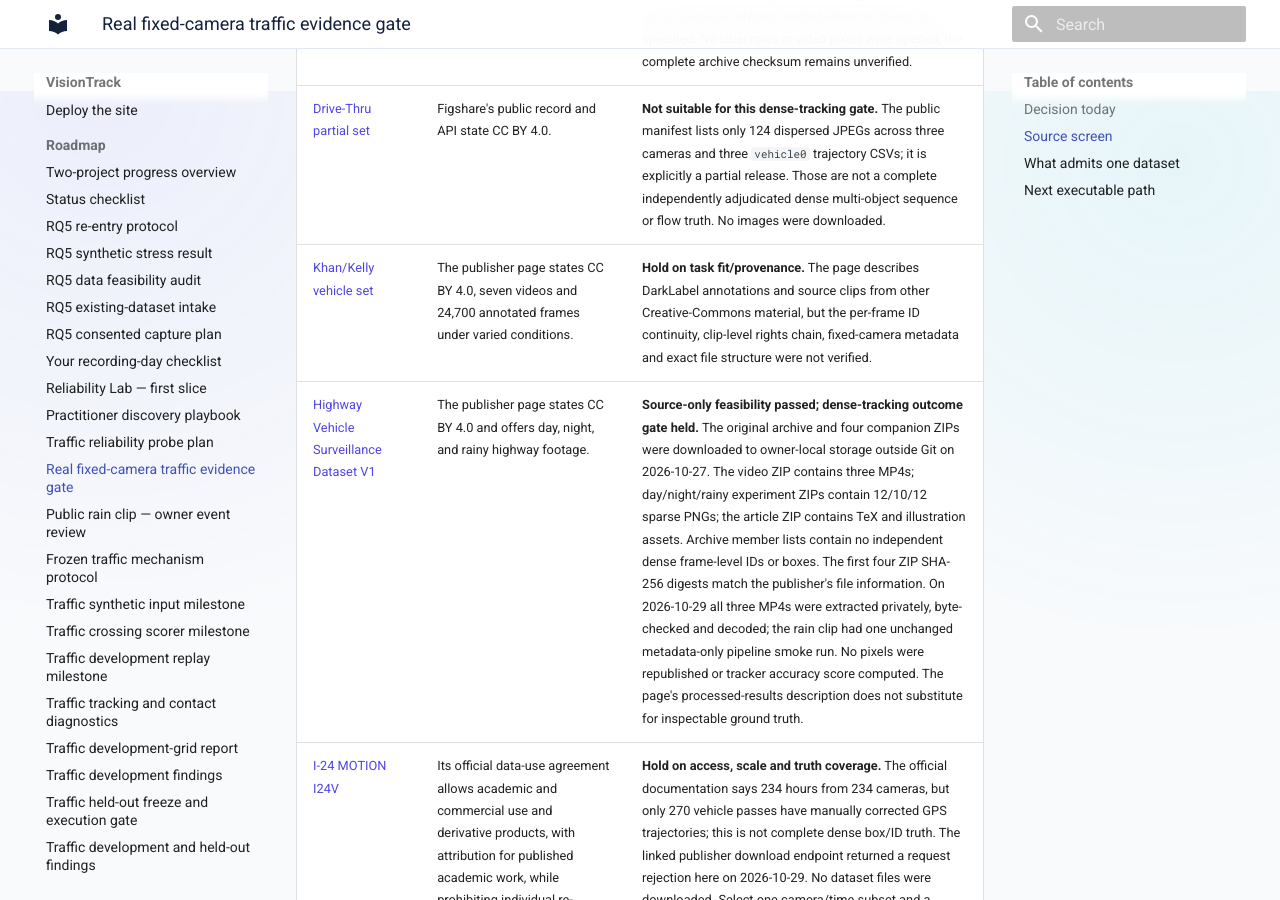
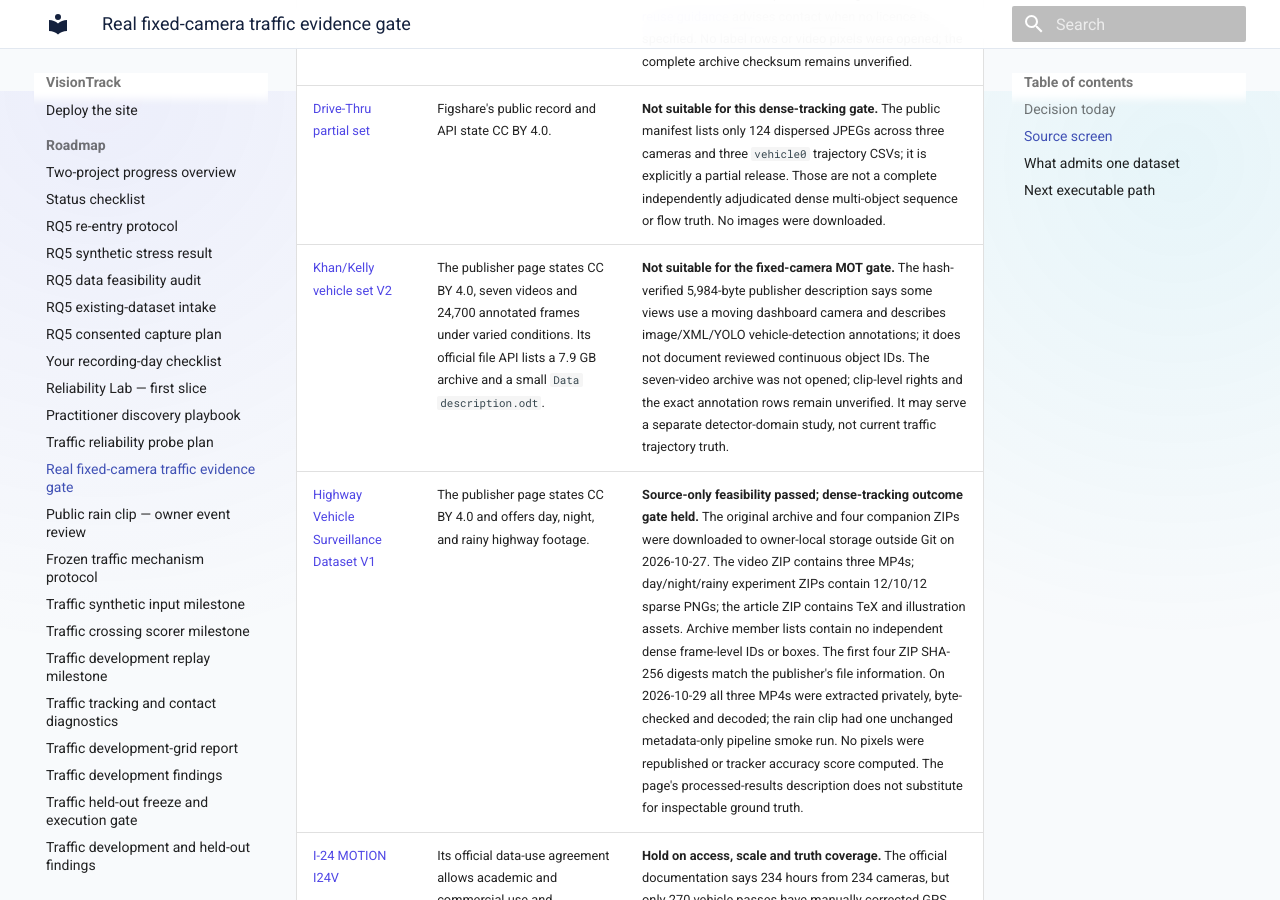
Before and after one commit to hulagerushikesh/visiontrack, an MkDocs documentation site: the page built from docs/REAL_TRAFFIC_EVIDENCE_GATE.md, in a window 1280 px wide and 900 px high, scrolled down 2609 px. Built offline with MkDocs 1.6.1 and Material for MkDocs 9.7.7, drawn with Linux system fonts in a browser that asks for light colours; some of the changed text lies outside the part shown.

Commit message:
Reject Khan vehicle set for fixed-camera MOT gate

```diff
--- a/docs/REAL_TRAFFIC_EVIDENCE_GATE.md
+++ b/docs/REAL_TRAFFIC_EVIDENCE_GATE.md
@@ -38,7 +38,7 @@
 | [SVMOT](https://zenodo.org/records/19468203) | The publisher lists 30 sequences from six traffic scenes, MOT-format GT **and detections**, occlusion fields, and a [scene-level train/test split](https://zenodo.org/records/19468203/preview/by_scene.json?include_deleted=0). Its [record API](https://zenodo.org/api/records/19468203) exposes `license.id = cc-by-nc-4.0`, although the rendered page's Rights field is blank. | **Non-commercial research intake, not admitted.** Small release files and a four-sequence development sample were checked without opening test scenes. All 30,762 supplied detection boxes in that sample exactly match GT box coordinates; three sequence metadata names disagree with directory names. A bounded visual review found one plausible ID-through-occlusion example, but its fully hidden frame cannot independently verify identity. All sampled occlusion rectangles equal GT-box intersections, and visibility is derived from those overlaps to three decimals, so these fields do not independently verify label quality. This is a better candidate for stationary-vehicle/occlusion continuity than directed-flow counting. Use a separately pinned detector stream if admitted. The full 18.3 GB archive checksum, camera provenance, label protocol/completeness, and product-use rights remain unresolved. See [bounded intake](SVMOT_INTAKE.md). Freeze a scene-disjoint protocol before opening test labels. |
 | [RoundaboutHD](https://researchdata.bath.ac.uk/1574/) | Four fixed 4K cameras, labeled vehicle trajectories and a single-camera tracking subset. The publisher describes fixed Indiana traffic cameras and manually curated annotations. | **Promising annotation format; hold on asset-level rights and full integrity.** A bounded range read of the official 8 GB ZIP index found four `SCT_GT.txt` files plus per-camera detection-label ZIPs. Its small internal README says detection GT was manually checked, but states no media licence. The catalog's `Software: MIT License` label and the separate [MIT toolkit](https://github.com/siri-rouser/multi_camera_tracking_labelling_tool) do not settle footage, annotations or derived-public-visual rights. The [archive's reuse guidance](https://researchdata.bath.ac.uk/information.html) advises contact when no licence is specified. No label rows or video pixels were opened; the complete archive checksum remains unverified. |
 | [Drive-Thru partial set](https://figshare.com/articles/dataset/Dataset_for_Multicamera_multitarget_tracking_on_Drive_Thru_Areas/29277770) | Figshare's public record and API state CC BY 4.0. | **Not suitable for this dense-tracking gate.** The public manifest lists only 124 dispersed JPEGs across three cameras and three `vehicle0` trajectory CSVs; it is explicitly a partial release. Those are not a complete independently adjudicated dense multi-object sequence or flow truth. No images were downloaded. |
-| [Khan/Kelly vehicle set](https://data.mendeley.com/datasets/5d8k5bkb93/1) | The publisher page states CC BY 4.0, seven videos and 24,700 annotated frames under varied conditions. | **Hold on task fit/provenance.** The page describes DarkLabel annotations and source clips from other Creative-Commons material, but the per-frame ID continuity, clip-level rights chain, fixed-camera metadata and exact file structure were not verified. |
+| [Khan/Kelly vehicle set V2](https://data.mendeley.com/datasets/5d8k5bkb93/2) | The publisher page states CC BY 4.0, seven videos and 24,700 annotated frames under varied conditions. Its official file API lists a 7.9 GB archive and a small `Data description.odt`. | **Not suitable for the fixed-camera MOT gate.** The hash-verified 5,984-byte publisher description says some views use a moving dashboard camera and describes image/XML/YOLO vehicle-detection annotations; it does not document reviewed continuous object IDs. The seven-video archive was not opened; clip-level rights and the exact annotation rows remain unverified. It may serve a separate detector-domain study, not current traffic trajectory truth. |
 | [Highway Vehicle Surveillance Dataset V1](https://data.mendeley.com/datasets/zdgmdg7p25/1) | The publisher page states CC BY 4.0 and offers day, night, and rainy highway footage. | **Source-only feasibility passed; dense-tracking outcome gate held.** The original archive and four companion ZIPs were downloaded to owner-local storage outside Git on 2026-10-27. The video ZIP contains three MP4s; day/night/rainy experiment ZIPs contain 12/10/12 sparse PNGs; the article ZIP contains TeX and illustration assets. Archive member lists contain no independent dense frame-level IDs or boxes. The first four ZIP SHA-256 digests match the publisher's file information. On 2026-10-29 all three MP4s were extracted privately, byte-checked and decoded; the rain clip had one unchanged metadata-only pipeline smoke run. No pixels were republished or tracker accuracy score computed. The page's processed-results description does not substitute for inspectable ground truth. |
 | [I-24 MOTION I24V](https://github.com/I24-MOTION/i24-video-dataset-utils#data-use-agreement) | Its official data-use agreement allows academic and commercial use and derivative products, with attribution for published academic work, while prohibiting individual re-identification. Fixed roadside cameras, supplied detections and manually corrected GPS trajectories offer a relevant but different task. | **Hold on access, scale and truth coverage.** The official documentation says 234 hours from 234 cameras, but only 270 vehicle passes have manually corrected GPS trajectories; this is not complete dense box/ID truth. The linked publisher download endpoint returned a request rejection here on 2026-10-29. No dataset files were downloaded. Select one camera/time subset and a recall-oriented question only after access and exact terms are rechecked. The code repository's MIT license is separate from the dataset agreement. |
 | [TrafficMOT](https://github.com/lihaoliu-cambridge/trafficmot) | The authors' repository links a fixed-CCTV traffic tracking dataset and paper. | **Hold on media terms and asset inventory.** The small public repository links a Google Drive dataset but does not display an asset license or a verifiable per-file manifest. No download, mirror or inference of permission from the repository's public status. |
@@ -78,6 +78,18 @@
 This is **partial archive metadata integrity**, not a whole-archive digest or
 an audit of the labels against images. Rights clarification comes before any
 large download, tracking outcome, or public visual.
+
+**2026-10-30 Khan/Kelly V2 small-file screen:** the official
+[versioned record](https://data.mendeley.com/datasets/5d8k5bkb93/2) and
+[public file API](https://data.mendeley.com/public-api/datasets/5d8k5bkb93/files?folder_id=root&version=2)
+identify a 7,881,710,264-byte archive and a 5,984-byte description. Only the
+description was fetched, and its SHA-256
+`f0715ec680c01496284a46d712bd917d1d60f5fe09cf46f74adfc4a764f59659`
+matches the publisher listing. The text explicitly includes moving dashboard
+views and calls its annotations vehicle-detection data. It does not establish
+the fixed view or continuous per-object labels needed for this study, so stop
+this candidate before a large download. This is a task-fit decision, not a
+judgment about its usefulness for detection research.
 
 For the HVSD intake, publisher-listed and locally matched SHA-256 receipts were
 `Dataset.zip` `e32476f77547bf3498835e74b78317794ab1ba78f78023b647f2d02f9a89e9c0`,
```
Also changed, not shown: docs/NEXT_STEPS.md (+4 -0 lines).
